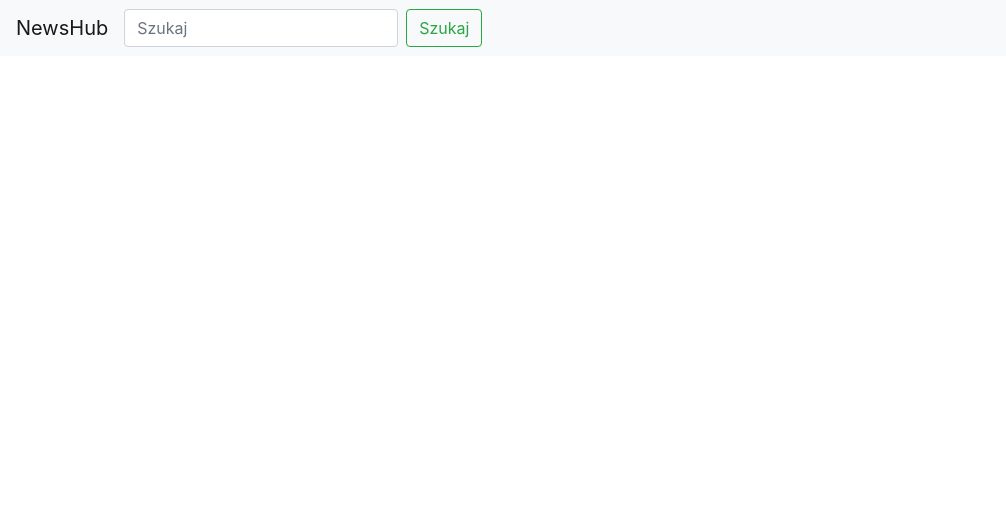
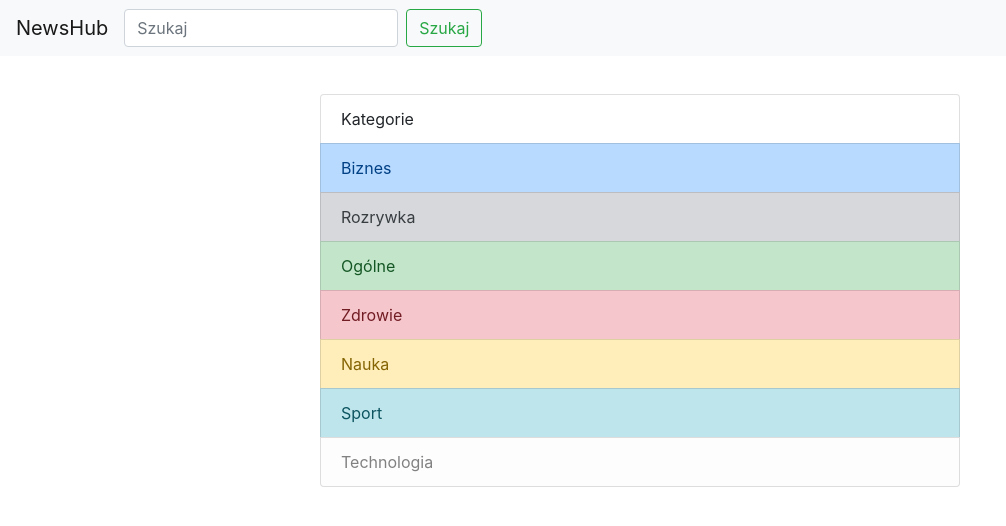
Before and after one commit to Xaroun/NewsHub, an Angular app in the folder Frontend/: page /categories in a window 1280 px wide. Shown: the top 526 px of the page, without its empty margins (0-1006 px from the left). Built offline with nearby package versions, Linux system fonts and the light colour scheme; no server answers.

Commit message:
Add categories component (with mocked data)

```diff
--- a/Frontend/src/app/app.component.html
+++ b/Frontend/src/app/app.component.html
@@ -1,2 +1,2 @@
 <app-navbar></app-navbar>
-<app-articles></app-articles>
+<app-categories></app-categories>
--- a/Frontend/src/app/app.module.ts
+++ b/Frontend/src/app/app.module.ts
@@ -8,6 +8,7 @@ import { ArticlesComponent } from './articles/articles.component';
 import { ArticleDetailComponent } from './article-detail/article-detail.component';
 import { NgbModule } from '@ng-bootstrap/ng-bootstrap';
 import { NavbarComponent } from './navbar/navbar.component';
+import { CategoriesComponent } from './categories/categories.component';
 
 
 @NgModule({
@@ -15,7 +16,8 @@ import { NavbarComponent } from './navbar/navbar.component';
     AppComponent,
     ArticlesComponent,
     ArticleDetailComponent,
-    NavbarComponent
+    NavbarComponent,
+    CategoriesComponent
   ],
   imports: [
     BrowserModule,
--- /dev/null
+++ b/Frontend/src/app/categories/categories.component.css
@@ -0,0 +1,5 @@
+.list-group {
+  padding-top: 3%;
+  padding-left: 25%;
+  padding-right: 25%;
+}
--- /dev/null
+++ b/Frontend/src/app/categories/categories.component.html
@@ -0,0 +1,11 @@
+<div class="list-group">
+  <a class="list-group-item list-group-item-action">Kategorie</a>
+
+  <a href="#" class="list-group-item list-group-item-action list-group-item-primary">Biznes</a>
+  <a href="#" class="list-group-item list-group-item-action list-group-item-secondary">Rozrywka</a>
+  <a href="#" class="list-group-item list-group-item-action list-group-item-success">Ogólne</a>
+  <a href="#" class="list-group-item list-group-item-action list-group-item-danger">Zdrowie</a>
+  <a href="#" class="list-group-item list-group-item-action list-group-item-warning">Nauka</a>
+  <a href="#" class="list-group-item list-group-item-action list-group-item-info">Sport</a>
+  <a href="#" class="list-group-item list-group-item-action list-group-item-light">Technologia</a>
+</div>
--- /dev/null
+++ b/Frontend/src/app/categories/categories.component.ts
@@ -0,0 +1,15 @@
+import { Component, OnInit } from '@angular/core';
+
+@Component({
+  selector: 'app-categories',
+  templateUrl: './categories.component.html',
+  styleUrls: ['./categories.component.css']
+})
+export class CategoriesComponent implements OnInit {
+
+  constructor() { }
+
+  ngOnInit() {
+  }
+
+}
```
Also changed, not shown: 1 other file (tests, documents, lock files or other folders).
